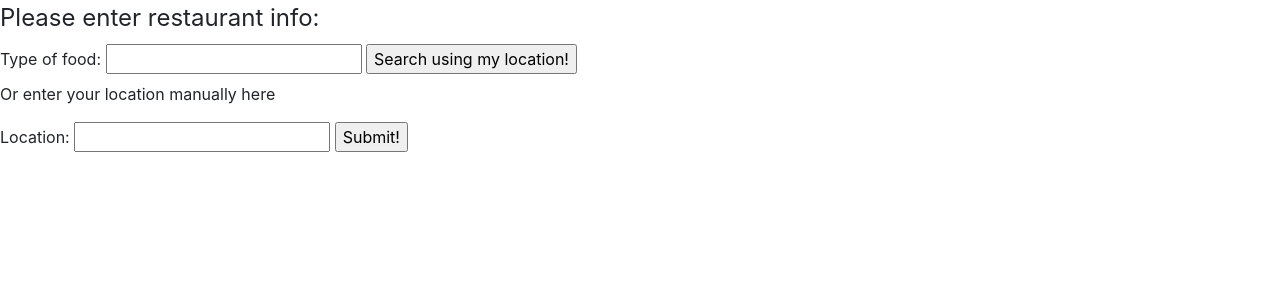
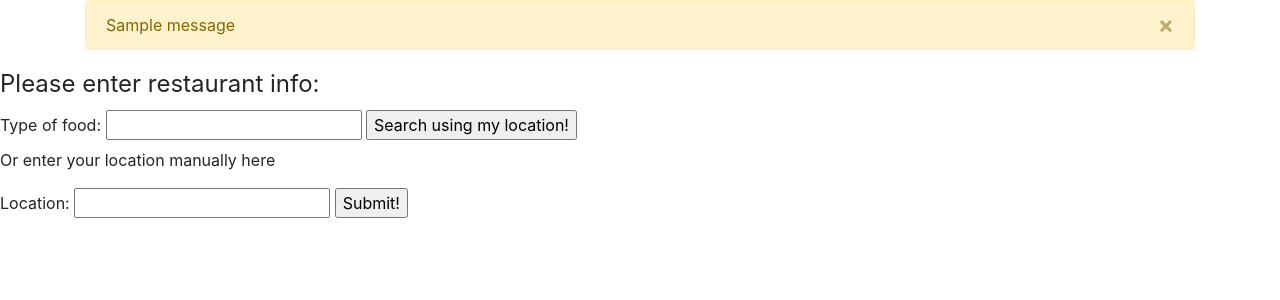
Before and after one commit to benchan777/restaurant-picker, a Flask app: page /search_restaurants in a window 1280 px wide. Shown: the part 56-356 px from the top of the page. Run offline with Flask 2, Linux system fonts and the light colour scheme; one stand-in notice (Sample message) is shown; some libraries are stand-ins or nearby versions.

Commit message:
add flask flash message template

```diff
--- a/templates/search_restaurants.html
+++ b/templates/search_restaurants.html
@@ -3,6 +3,20 @@
 
 <main>
     <h1>Search Restaurants</h1>
+
+    <div class="container">
+        {% with messages = get_flashed_messages() %}
+        {% if messages %}
+        {% for message in messages %}
+        <div class="alert alert-warning alert-dismissible" role="alert">
+            <button type="button" class="close" data-dismiss="alert" aria-label="Close"><span
+                    aria-hidden="true">×</span></button>
+            {{message}}
+        </div>
+        {% endfor %}
+        {% endif %}
+        {% endwith %}
+        </div>
 
     <form method = 'POST'>
         <fieldset>
@@ -12,7 +26,7 @@
                 Type of food:
                 <input type="text" name="food_type">
             </label>
-            <input type="submit" class="submit" value="Search using my location!">
+            <input type="submit" class="submit" value="Search using my location!" name="button">
 
             <p>Or enter your location manually here</p>
 
@@ -21,7 +35,7 @@
                 <input type="text" name="location">
             </label>
 
-            <input type="submit" class="submit" value="Submit!">
+            <input type="submit" class="submit" value="Submit!" name="button">
         </fieldset>
     </form>
 </main>
```
